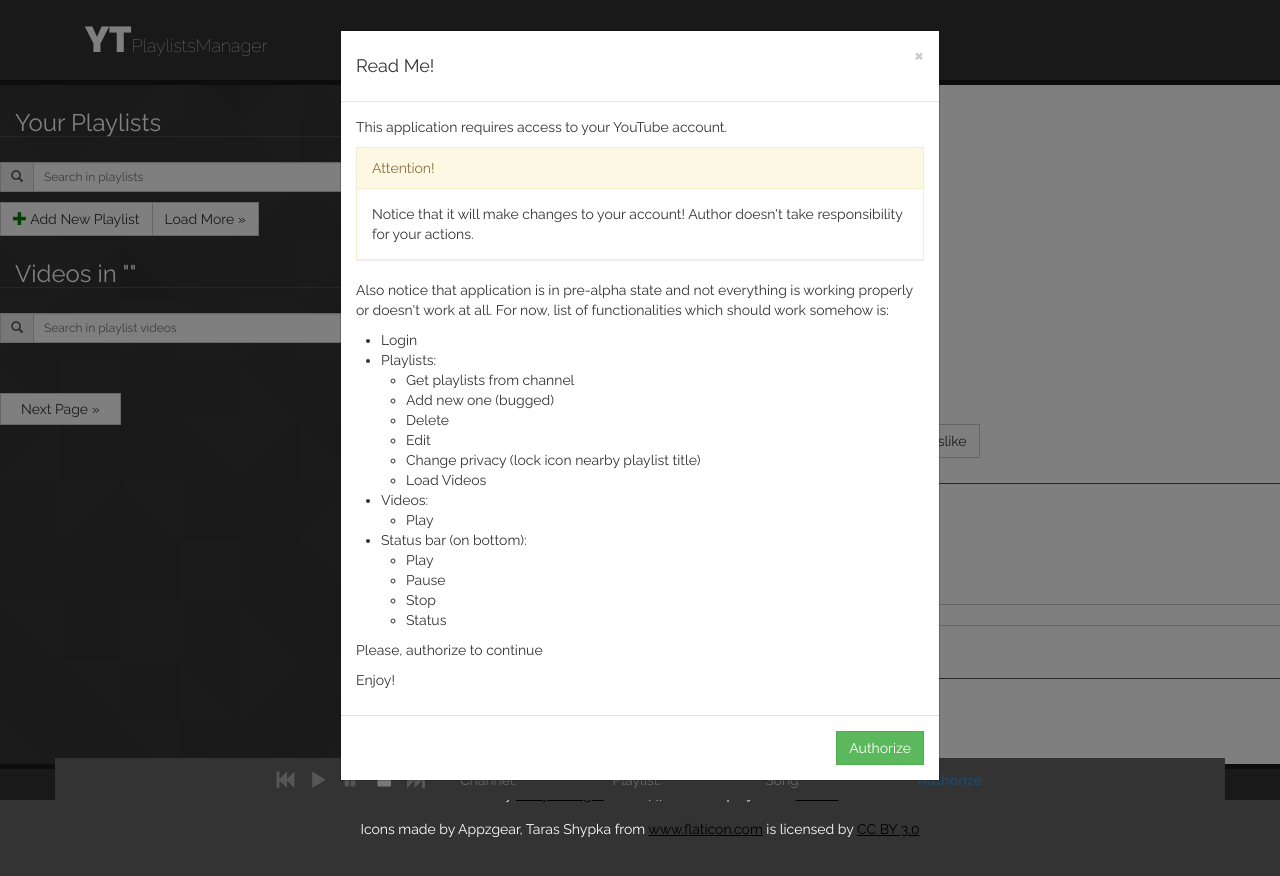
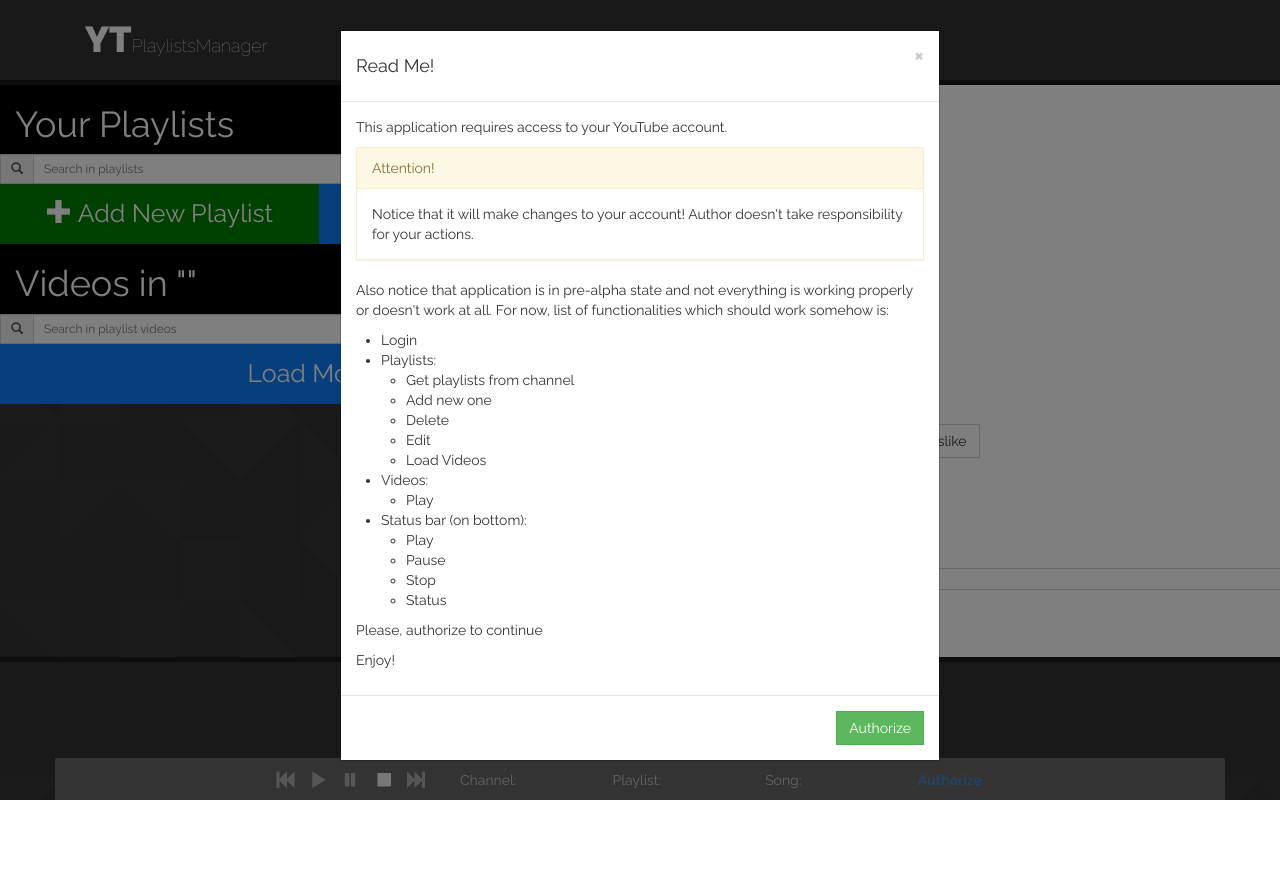
Before and after one commit to nefil1m/yt-manager, a plain HTML site: page index.html in a window 1280 px wide. After the commit the page ends 800 px from the top, so only its background shows below. Drawn offline with Linux system fonts and the light colour scheme; a script that the page names is missing.

Commit message:
lay changes

```diff
--- a/css/styles.less
+++ b/css/styles.less
@@ -134,18 +134,7 @@
 
 #main-content {
     h3 {
-        margin: 25px 0;
-        border-bottom: 1px solid darken(@secondaryColor, 50%);
-
-        a {
-            color: #fff;
-        }
-    }
-
-    .button-container {
-        button {
-            padding: 5px 20px;
-        }
+        margin: 15px 0 5px 0;
     }
 
     .right-side {
@@ -219,8 +208,9 @@
 .user-stuff {
     margin-bottom: 0;
     padding-right: 0;
+    background: #000;
 
-    h3 {
+    h1 {
         color: #fff;
         padding-left: 15px;
     }
@@ -229,20 +219,45 @@
         padding-top: 0;
     }
 
-    #playlists-list {
+    #playlists-list, #playlist-videos {
         padding: 0;
+        margin-bottom: 0;
     }
 
-    .add-new-playlist {
-        i {
-            color: green;
+    .btn-group {
+        margin: 0;
+        width: 100%;
+
+        button {
+            padding: 5px 20px;
+            height: 60px;
+            width: 50%;
+            background: @blue;
+            font-size: 25px;
+            color: #fff;
+            border: none;
+
+            &:only-child {
+                width: 100%;
+            }
+
+            &:hover {
+                background: darken(@blue, 20%);
+            }
+
+            &.add-new-playlist {
+                background: green;
+
+                &:hover {
+                    background: darken(green, 10%);
+                }
+            }
         }
     }
 }
 
 .videos-container {
     list-style-type: none;
-    padding: 20px 0;
 
     &.light {
         a, p, h3 {
@@ -251,23 +266,11 @@
     }
 
     &.dark {
+        margin: 0;
+        background: #000;
+
         a, p, h3 {
             color: #fff;
-        }
-    }
-
-    .videos {
-        li:hover {
-            img {
-                opacity: .5;
-            }
-        }
-
-        li {
-            img {
-                transition: all .3s ease-out;
-                opacity: 1;
-            }
         }
     }
 
@@ -295,13 +298,14 @@
                 max-width: 100%;
                 min-width: 100%;
                 height: 100%;
+                opacity: .3;
             }
 
             .text {
                 position: absolute;
                 top: 0;
                 color: #eee;
-                background: rgba(0,0,0,.8);
+                background: @blue;
                 width: 100%;
                 height: 100%;
                 display: table;
@@ -328,8 +332,7 @@
 
                 > a {
                     display: block;
-                    height: 25px;
-                    margin-top: -25px;
+                    margin-top: -24px;
                     padding: 5px;
                     cursor: pointer;
                     background: #222;
@@ -348,6 +351,11 @@
 
                     a {
                         color: @secondaryColor;
+
+                        i {
+                            color: @blue;
+                            margin-right: 5px;
+                        }
 
                         &:hover, &:focus {
                             background: @blue;
--- a/index.html
+++ b/index.html
@@ -77,7 +77,7 @@
 
                 <div class="col-xs-6 user-stuff">
                     <div ng-controller="playlistCtrl" class="row-fluid">
-                        <h3>Your Playlists</h3>
+                        <h1>Your Playlists</h1>
                         <div class="input-group input-group-sm">
                             <span class="input-group-addon">
                                 <i class="glyphicon glyphicon-search"></i>
@@ -92,17 +92,17 @@
 
                             </ul>
                             <div class="btn-group">
-                                <button class="btn btn-default add-new-playlist" data-target="#newPlaylistModal" data-toggle="modal">
+                                <button class="btn add-new-playlist" data-target="#newPlaylistModal" data-toggle="modal">
                                     <i class="glyphicon glyphicon-plus"></i> Add New Playlist
                                 </button>
-                                <button class="btn btn-default next-button paging-button" ng-click="getPlaylists();">Load More &#187;</button>
+                                <button class="btn next-button paging-button" ng-click="getPlaylists();">Load More &#187;</button>
                             </div>
 
                         </div>
                     </div>
 
                     <div ng-controller="videoCtrl" class="row-fluid">
-                        <h3>Videos in "<span class="current-playlist">{{ playlistTitle }}</span>"</h3>
+                        <h1>Videos in "<span class="current-playlist">{{ playlistTitle }}</span>"</h1>
                         <div class="input-group input-group-sm">
                             <span class="input-group-addon">
                                 <i class="glyphicon glyphicon-search"></i>
@@ -118,8 +118,8 @@
 
                             </ul>
                         </div>
-                        <div class="button-container">
-                            <button class="btn btn-default next-button paging-button" ng-click="getVideos();">Next Page &#187;</button>
+                        <div class="btn-group">
+                            <button class="btn next-button paging-button" ng-click="getVideos();">Load More &#187;</button>
                         </div>
                     </div>
                 </div>
@@ -213,10 +213,10 @@
                                 <li>Playlists:
                                     <ul>
                                         <li>Get playlists from channel</li>
-                                        <li>Add new one (bugged)</li>
+                                        <li>Add new one</li>
                                         <li>Delete</li>
                                         <li>Edit</li>
-                                        <li>Change privacy (lock icon nearby playlist title)</li>
+                                        <!-- <li>Change privacy (lock icon nearby playlist title)</li> -->
                                         <li>Load Videos</li>
                                     </ul>
                                 </li>
--- a/js/channelSrvc.js
+++ b/js/channelSrvc.js
@@ -62,7 +62,7 @@
                     var options = {
                         channelId: channel.id,
                         part: 'id',
-                        maxResults: 5
+                        maxResults: 6
                     }
 
                     if( angular.isDefined(channel.playlistToken) ) {
```
Also changed, not shown: css/styles.css.
